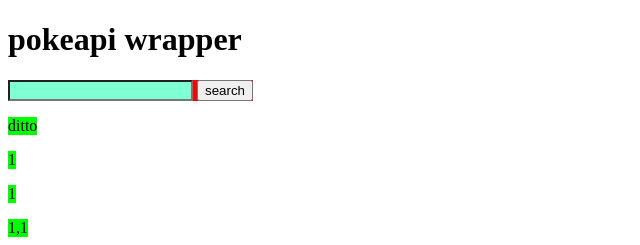
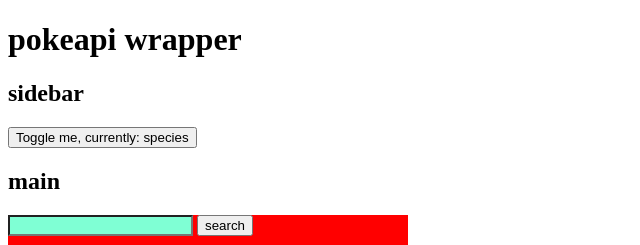
Before and after one commit to SebastianBoehrig/pokeapi, a SvelteKit app in the folder frontend/: page / in a window 1280 px wide. Shown: the top 245 px of the page, without its empty margins (0-640 px from the left). Built offline with nearby package versions, Linux system fonts and the light colour scheme.

Commit message:
feat(frontend): toggle button for switching search mode

```diff
--- a/frontend/src/routes/+page.svelte
+++ b/frontend/src/routes/+page.svelte
@@ -1,7 +1,15 @@
 <script lang="ts">
+	import PokemonCard from './pokemonCard.svelte';
+	import ModeToggle from './modeToggle.svelte';
+
+	let searchMode: 'single' | 'species' = $state('species');
+
+	function switchMode() {
+		searchMode = searchMode === 'single' ? 'species' : 'single';
+	}
+
 	let searchString: string = $state('');
-	import PokemonCard from './pokemonCard.svelte';
-	//let pokemonArray=[{description: 'ditto'}, {description: 'ditto2'}, {description: 'ditto3'}]
+
 	let pokemon = $state({
 		name: 'ditto',
 		weight: '1',
@@ -11,11 +19,27 @@
 	});
 
 	function search() {
+		searchMode === 'single' ? searchSingle() : searchSpecies();
+	}
+
+	function searchSingle() {
 		console.log('searching for:' + searchString);
-		let a = fetch('http://127.0.0.1:8181/pokemon/' + searchString)
+		let a = fetch(`http://127.0.0.1:8181/pokemon/${searchString}`)
 			.then((response) => response.json())
 			.then((obj) => {
-                console.log(obj)
+				console.log(obj);
+				pokemon = obj;
+			})
+			.catch((error) => console.log(error));
+		console.log(a);
+	}
+
+	function searchSpecies() {
+		console.log('searching for:' + searchString);
+		let a = fetch(`http://127.0.0.1:8181/pokemon/${searchString}`)
+			.then((response) => response.json())
+			.then((obj) => {
+				console.log(obj);
 				pokemon = obj;
 			})
 			.catch((error) => console.log(error));
@@ -25,12 +49,16 @@
 
 <h1>pokeapi wrapper</h1>
 
+<h2>sidebar</h2>
+<ModeToggle onclick={switchMode} searchMode={searchMode} />
+
+<h2>main</h2>
 <div>
 	<input type="search" bind:value={searchString} />
 	<button onclick={() => search()}>search</button>
+
+	<PokemonCard {...pokemon} />
 </div>
-
-<PokemonCard {...pokemon} />
 
 <style>
 	div {
--- /dev/null
+++ b/frontend/src/routes/modeToggle.svelte
@@ -0,0 +1,10 @@
+<script lang="ts">
+	let { onclick, searchMode } = $props<{
+		onclick: (event: MouseEvent) => void;
+		searchMode: 'single' | 'species';
+	}>();
+</script>
+
+<button {onclick} class="my-button">
+	Toggle me, currently: {searchMode}
+</button>
```
Also changed, not shown: 1 other file (tests, documents, lock files or other folders).
